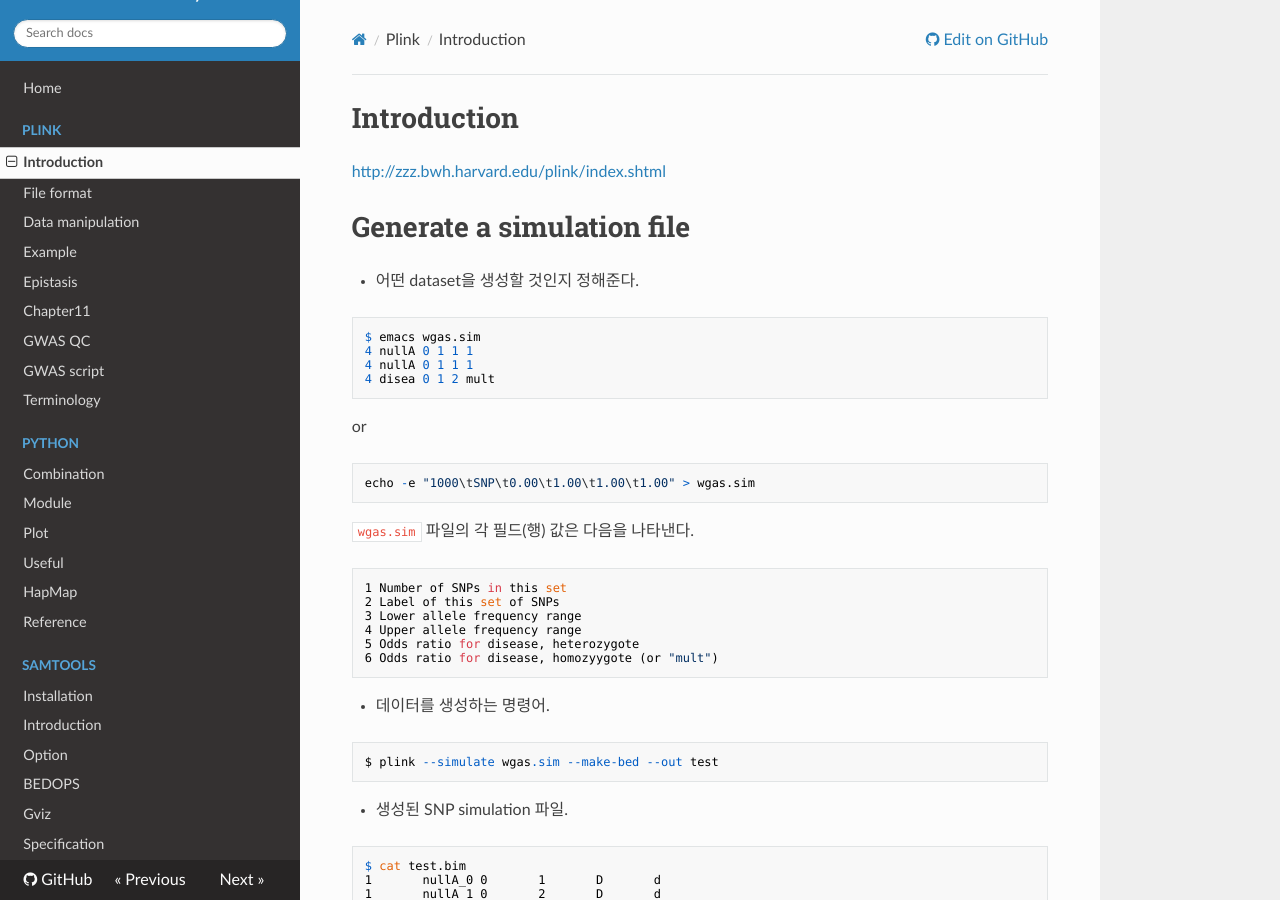
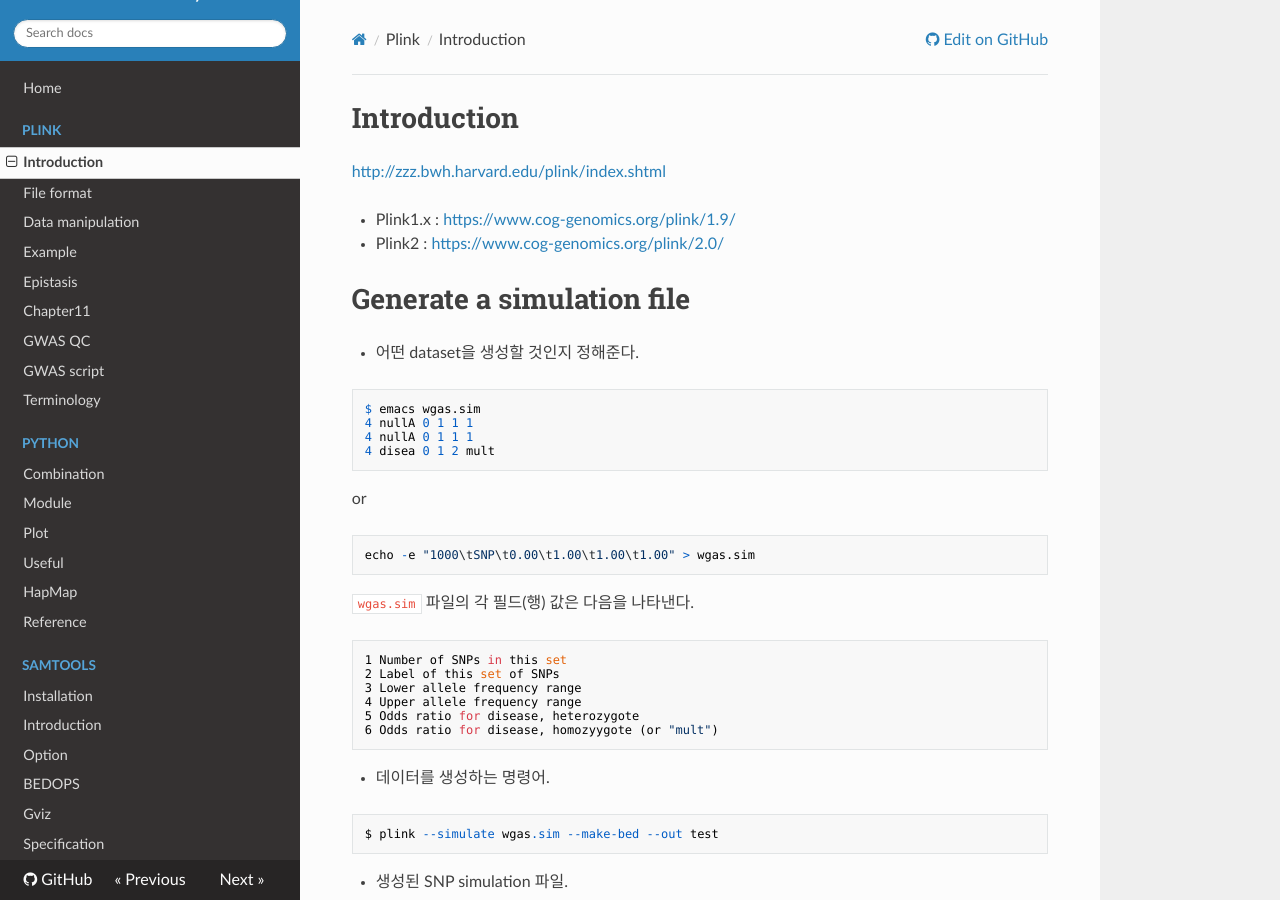
Before and after one commit to WonyoungCho/plink, an MkDocs documentation site: the page built from docs/plink_int.md, in a window 1280 px wide and 900 px high. Built offline with MkDocs 1.6.1, drawn with Linux system fonts in a browser that asks for light colours; nearby versions of some CDN libraries; old or Windows-style settings are respelled for this version of MkDocs.

Commit message:
Update plink_int.md

```diff
--- a/docs/plink_int.md
+++ b/docs/plink_int.md
@@ -1,6 +1,9 @@
 # Introduction
 
 <http://zzz.bwh.harvard.edu/plink/index.shtml>
+
+- Plink1.x : <https://www.cog-genomics.org/plink/1.9/>
+- Plink2 : <https://www.cog-genomics.org/plink/2.0/>
 
 # Generate a simulation file
 - 어떤 dataset을 생성할 것인지 정해준다.
```
